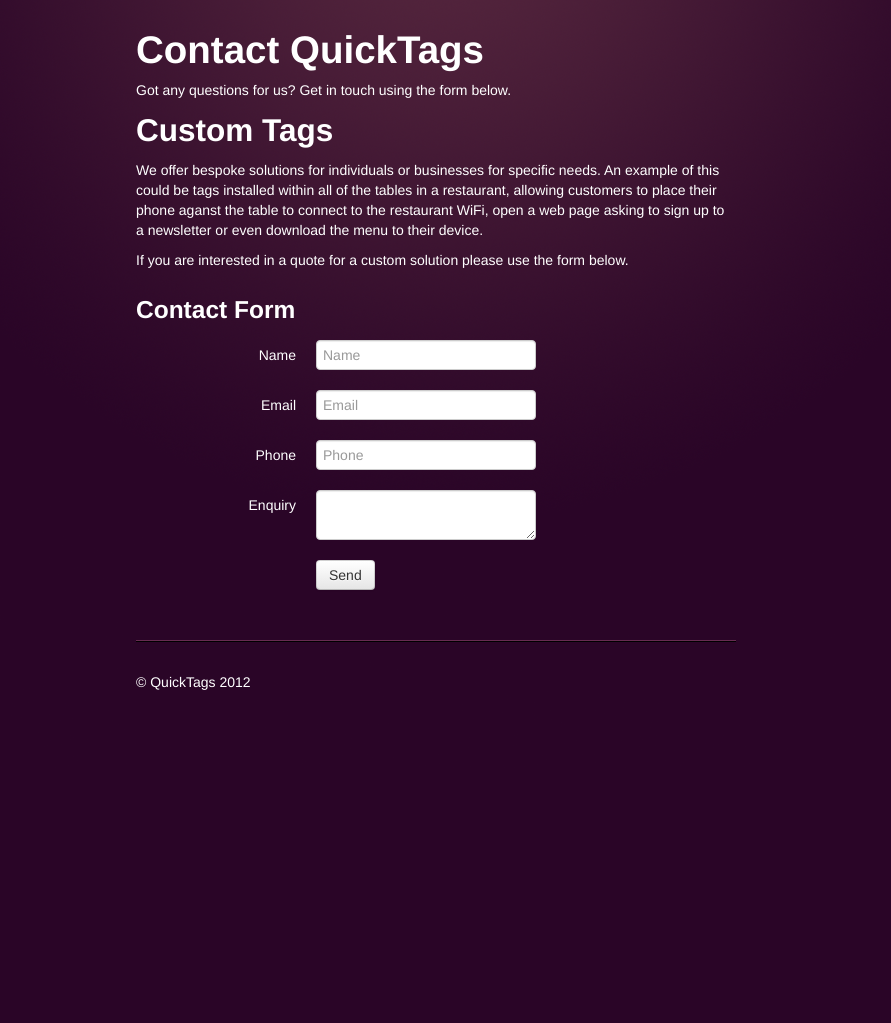
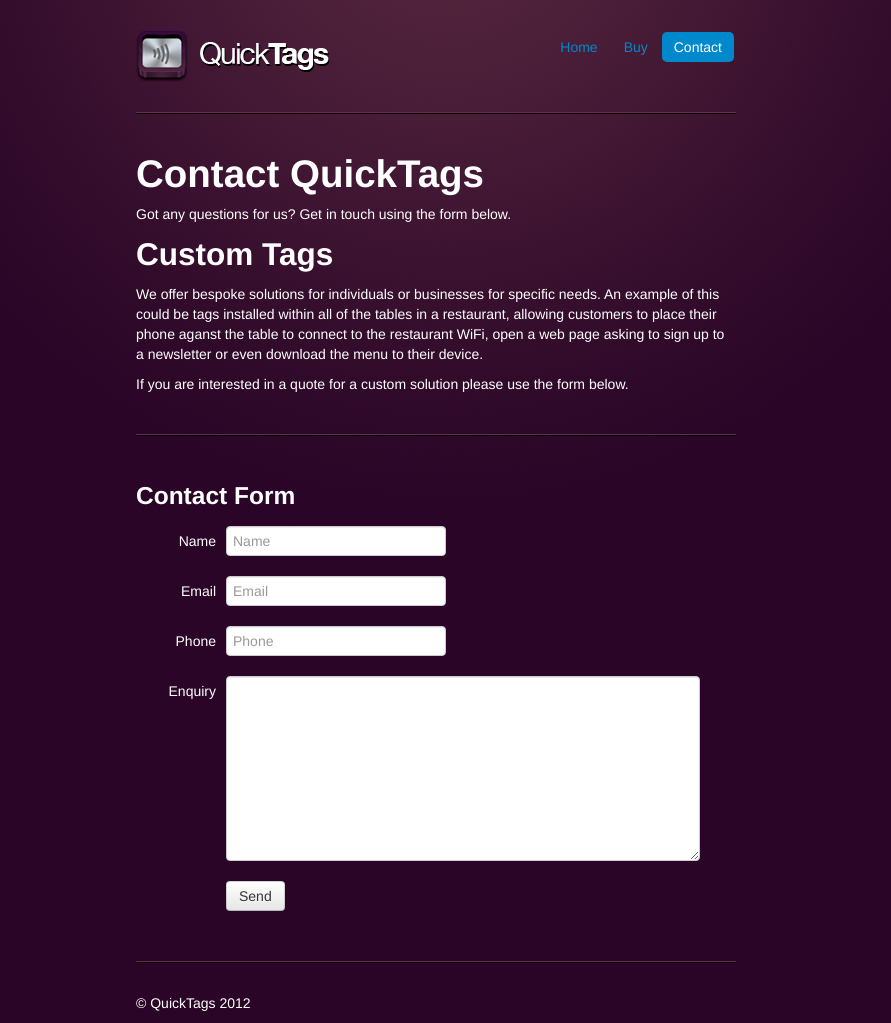
Before and after one commit to mikemike/quicktags-website, a PHP site: page /contact in a window 1280 px wide. Shown: the whole page, without its empty margins (204-1095 px from the left). Before the commit the page ends 690 px from the top, so only its background shows below. Run offline with PHP 8.4, Linux system fonts and the light colour scheme; some libraries are stand-ins or nearby versions.

Commit message:
Finished contact page

```diff
--- a/assets/css/styles.css
+++ b/assets/css/styles.css
@@ -42,3 +42,9 @@ hr{
   font-size: 21px;
   padding: 14px 24px;
 }
+
+/* Contact form */
+.contact{ }
+.contact .control-label{ width:80px; }
+.contact .controls{ margin-left:90px; }
+.contact textarea{ width: 460px; height: 175px; }
--- a/contact.php
+++ b/contact.php
@@ -36,6 +36,17 @@
 
     <div class="container-narrow">
 
+      <div class="masthead">
+        <ul class="nav nav-pills pull-right">
+          <li><a href="/">Home</a></li>
+          <li><a href="/buy">Buy</a></li>
+          <li class="active"><a href="/contact">Contact</a></li>
+        </ul>
+        <h3 class="muted"><a href="/"><img src="/assets/img/logo.png" alt="QuickTags"></a></h3>
+      </div>
+
+      <hr>
+
       <div class="row-fluid marketing">
         <div class="span12">
           <h1>Contact QuickTags</h1>
@@ -58,32 +69,40 @@
         </div>
       </div>
 
+      <hr>
+
+      <a name="contact"></a>
+
       <div class="row-fluid">
         <div class="span12">
           <h3>Contact Form</h3>
-          <form class="form-horizontal">
+
+          <?php
+
+          $form = '
+          <form class="form-horizontal contact" method="post" action="#contact">
             <div class="control-group">
               <label class="control-label" for="inputName">Name</label>
               <div class="controls">
-                <input type="text" id="inputName" placeholder="Name" name="name">
+                <input type="text" id="inputName" placeholder="Name" name="name" value="'. (!empty($_POST['name']) ? $_POST['name'] : '') .'">
               </div>
             </div>
             <div class="control-group">
               <label class="control-label" for="inputEmail">Email</label>
               <div class="controls">
-                <input type="email" id="inputEmail" placeholder="Email" name="email">
+                <input type="email" id="inputEmail" placeholder="Email" name="email" value="'. (!empty($_POST['email']) ? $_POST['email'] : '') .'">
               </div>
             </div>
             <div class="control-group">
               <label class="control-label" for="inputPhone">Phone</label>
               <div class="controls">
-                <input type="tel" id="inputPhone" placeholder="Phone" name="tel">
+                <input type="tel" id="inputPhone" placeholder="Phone" name="tel" value="'. (!empty($_POST['tel']) ? $_POST['tel'] : '') .'">
               </div>
             </div>
             <div class="control-group">
               <label class="control-label" for="inputEnquiry">Enquiry</label>
               <div class="controls">
-                <textarea id="inputEnquiry" name="enquiry"></textarea>
+                <textarea id="inputEnquiry" name="enquiry">'. (!empty($_POST['enquiry']) ? $_POST['enquiry'] : '') .'</textarea>
               </div>
             </div>
             <div class="control-group">
@@ -91,7 +110,35 @@
                 <button type="submit" class="btn">Send</button>
               </div>
             </div>
-          </form>
+          </form>';
+
+          if(!empty($_POST)){
+
+            if(empty($_POST['name']) || empty($_POST['email']) || empty($_POST['tel']) || empty($_POST['enquiry'])){
+              ?>
+              <div class="alert alert-error">
+                Sorry, you need to fill out every field.
+              </div>
+              <?php
+              echo $form;
+            } else {
+              $message = "Contact form used on QuickTags website\n\n";
+              $message.= "Name:\t".$_POST['name']."\n";
+              $message.= "Email:\t".$_POST['email']."\n";
+              $message.= "Tel:\t".$_POST['tel']."\n";
+              $message.= "Enquiry:\t".$_POST['enquiry']."\n";
+              mail('mgriffiths@gmail.com', 'Contact form used on QuickTags website', $message, "From: ".$_POST['name']." <".$_POST['email'].">");
+              ?>
+              <div class="alert alert-success">
+                Thanks, we will be in touch as soon as possible - usually within 1 business day.
+              </div>
+              <?php
+            }
+
+          } else {
+            echo $form;
+          }
+          ?>
         </div>
       </div>
       <hr>
```
Also changed, not shown: .htaccess (added).
